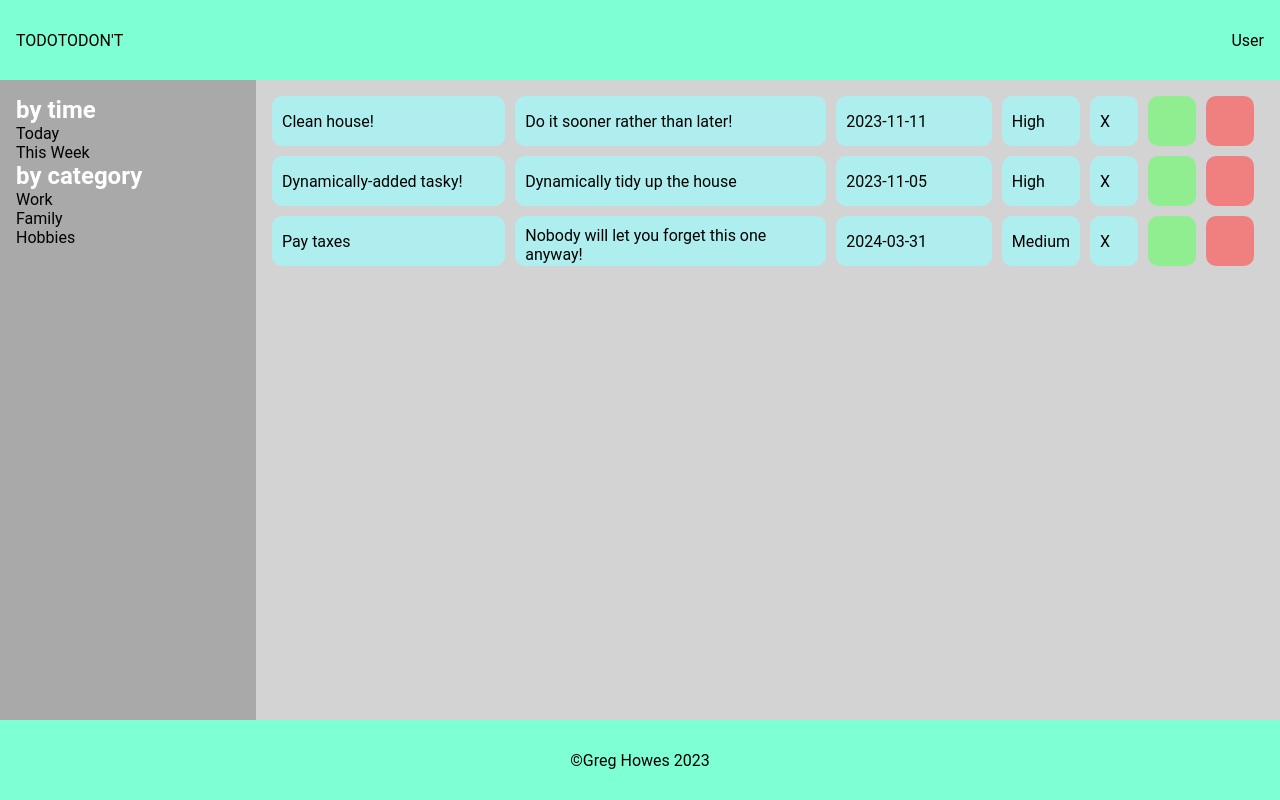
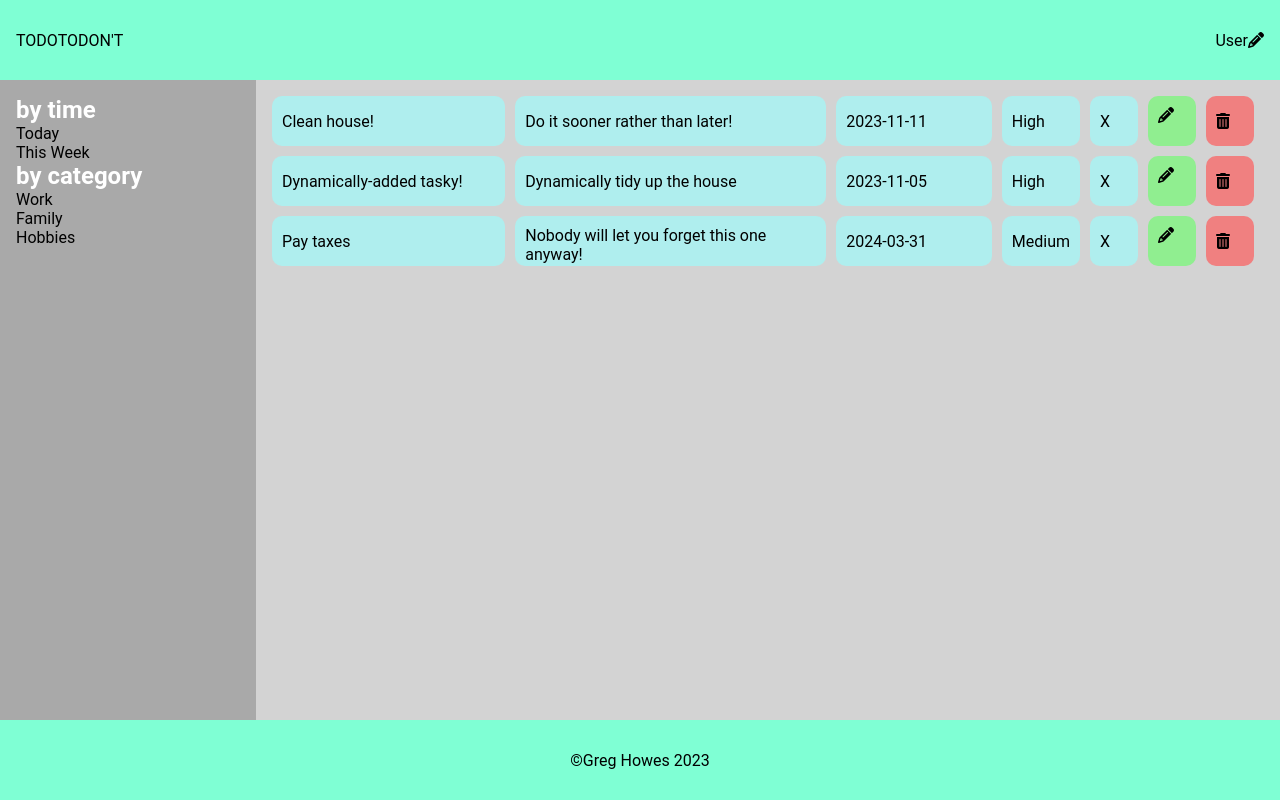
Before and after one commit to GregoryHowes/odin-todo, a website built with webpack: page dist/index.html in a window 1280 px wide. Built offline with nearby package versions, Linux system fonts and the light colour scheme.

Commit message:
Trying to access correct todo item ...when edit is clicked Also added edit and delete icons

```diff
--- a/src/contentArea.js
+++ b/src/contentArea.js
@@ -9,6 +9,19 @@ todoArray.push(new Todo("Dynamically-added tasky!", "Dynamically tidy up the hou
 todoArray.push(new Todo("Pay taxes", "Nobody will let you forget this one anyway!", "2024-03-31", "Medium", "X", getTaskId()));
 
 
+
+const createEventListeners = () => {
+    document.addEventListener("click", editTodoItem);
+}
+
+//Edit the selected todo item, using the id of the element to access the appropriate
+// element in the toDoArry array
+function editTodoItem(item) {
+    //console.log(item.srcElement.dataset.id);
+    //console.log(todoArray[this.dataset.id]);
+}
+
+createEventListeners();
 
 const createContentArea = () => {
     //alert("hi from content area!");
@@ -46,9 +59,16 @@ const createTodoInGrid = (todoItem) => {
     //create edit icon div
     const todoEdit = document.createElement("div");
     todoEdit.classList.add("todo-field", "edit-item");
+    todoEdit.dataset.id = todoItem.id;
+    const editIcon = document.createElement("i");
+    editIcon.classList.add("fa", "fa-pencil");
+    todoEdit.appendChild(editIcon);
     //create delete icon div
     const todoDelete = document.createElement("div");
     todoDelete.classList.add("todo-field", "delete-item");
+    const deleteIcon = document.createElement("i");
+    deleteIcon.classList.add("fa", "fa-trash");
+    todoDelete.appendChild(deleteIcon);
     //create id column (hidden through css)
     const todoId = document.createElement("div");
     todoId.classList.add("todo-field" , "todo-id");
```
Also changed, not shown: dist/index.html, dist/main.js, dist/style.css.
